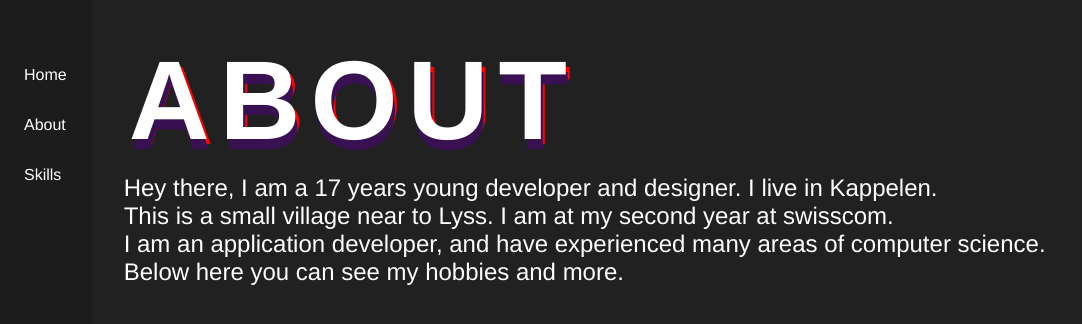
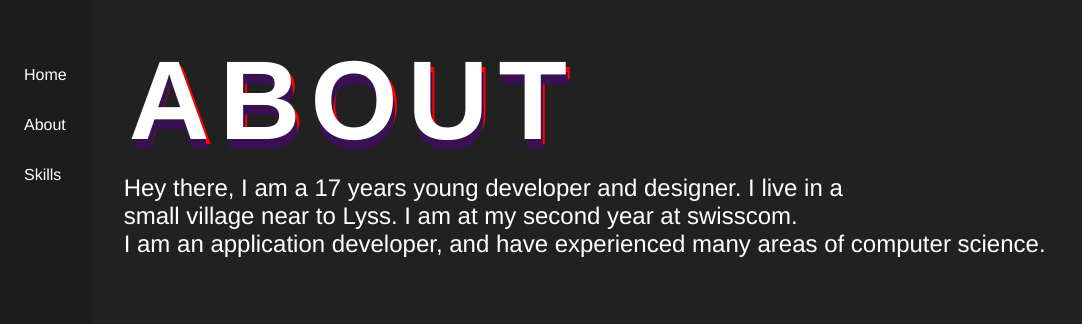
Before and after one commit to Blize/portfolio-simple, a Vue app: page /about in a window 1280 px wide. Shown: the part 134-458 px from the top of the page, without its empty margins (0-1082 px from the left). Built offline with nearby package versions, Linux system fonts and the light colour scheme.

Commit message:
update(text): changed location and false information

```diff
--- a/src/views/AboutView.vue
+++ b/src/views/AboutView.vue
@@ -8,13 +8,11 @@
       <h1>T</h1>
     </div>
     <h2>
-      Hey there, I am a 17 years young developer and designer. I live in
-      Kappelen.<br />
-      This is a small village near to Lyss. I am at my second year at
-      swisscom.<br />
+      Hey there, I am a 17 years young developer and designer. I live in a
+      <br />
+      small village near to Lyss. I am at my second year at swisscom.<br />
       I am an application developer, and have experienced many areas of computer
       science.<br />
-      Below here you can see my hobbies and more.
     </h2>
   </div>
 </template>
```
